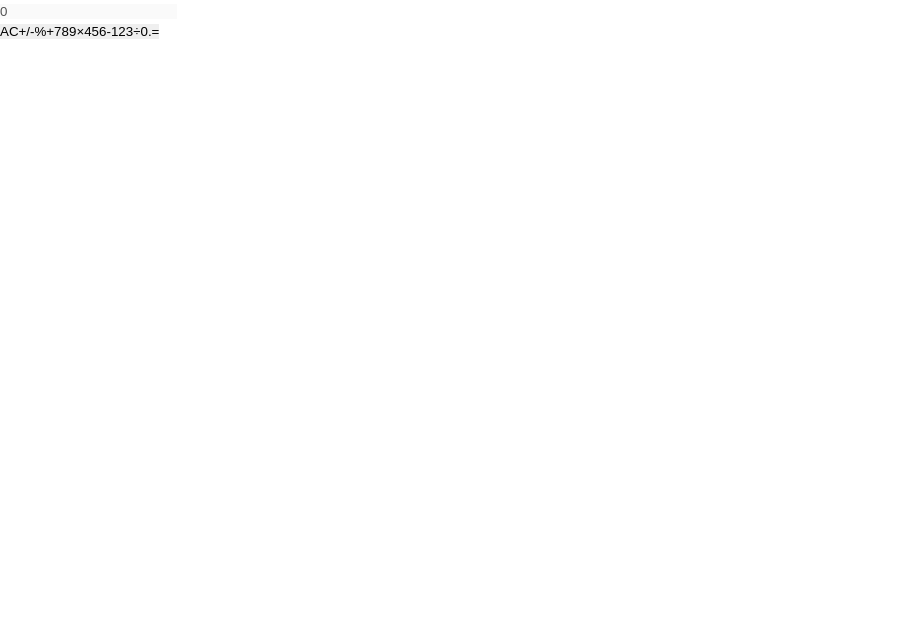
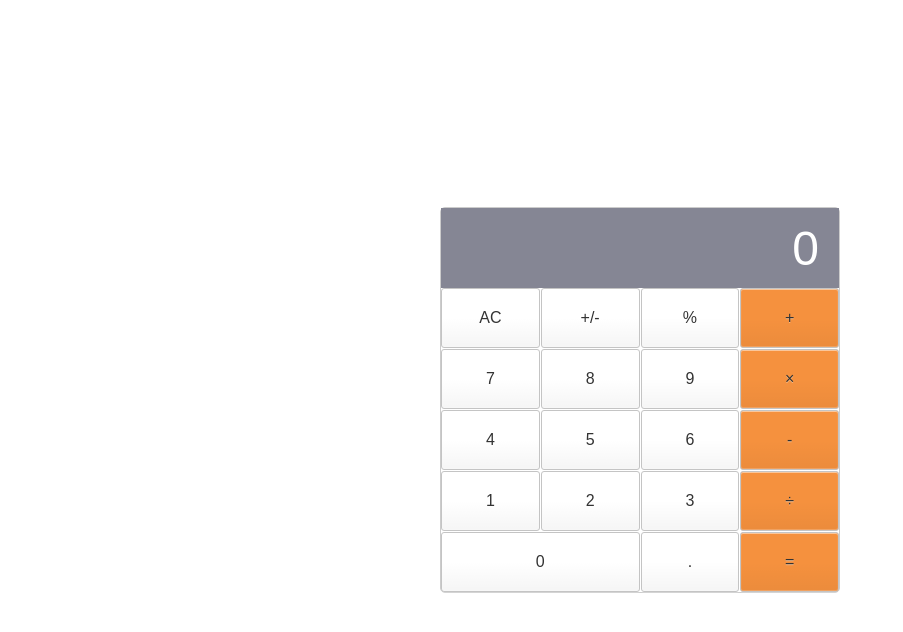
Before and after one commit to V-Blaze/math-magicians, a React (Create React App) app: page / in a window 1280 px wide. Shown: the top 632 px of the page, without its empty margins (0-903 px from the left). Built offline with nearby package versions, Linux system fonts and the light colour scheme.

Commit message:
add styling to the calculator component

```diff
--- a/src/components/Calculator.css
+++ b/src/components/Calculator.css
@@ -3,3 +3,57 @@
     padding: 0;
     box-sizing: border-box;
 }
+
+.calculator {
+    border: 1px solid #ccc;
+    border-radius: 5px;
+    position: absolute;
+    top: 50%;
+    left: 50%;
+    transform: translate(-50%, -50%);
+    width: 400px;
+}
+
+.calculator-screen {
+    width: 100%;
+    font-size: 3rem;
+    height: 80px;
+    border: none;
+    background-color: #858694;
+    color: #fff;
+    text-align: right;
+    padding-right: 20px;
+    padding-left: 10px;
+}
+
+button {
+    height: 60px;
+    background-color: #fff;
+    border-radius: 3px;
+    border: 1px solid #c4c4c4;
+    background-color: transparent;
+    font-size: 1rem;
+    color: #333;
+    background-image: linear-gradient(to bottom, transparent, transparent 50%, rgba(0, 0, 0, .04));
+    box-shadow: inset 0 0 0 1px rgba(255, 255, 255, .05), inset 0 1px 0 0 rgba(255, 255, 255, .45), inset 0 -1px 0 0 rgba(255, 255, 255, .15), 0 1px 0 0 rgba(255, 255, 255, .15);
+    text-shadow: 0 1px rgba(255, 255, 255, .4);
+}
+
+button:hover {
+    background-color: #eaeaea;
+}
+
+.calculator-keys {
+    display: grid;
+    grid-template-columns: repeat(4, 1fr);
+    grid-gap: 1px;
+}
+
+.operator {
+    background-color: #F5913E;
+}
+
+.zero {
+    grid-column-start: 1;
+    grid-column-end: 3;
+}
--- a/src/components/Calculator.js
+++ b/src/components/Calculator.js
@@ -32,9 +32,9 @@
             <button type="button" className="number">3</button>
             <button type="button" className="operator">&divide;</button>
 
-            <button type="button" className="number">0</button>
+            <button type="button" className="number zero">0</button>
             <button type="button" className="number">.</button>
-            <button type="button" className="equal-sign">=</button>
+            <button type="button" className="equal-sign operator">=</button>
 
           </div>
 
```
